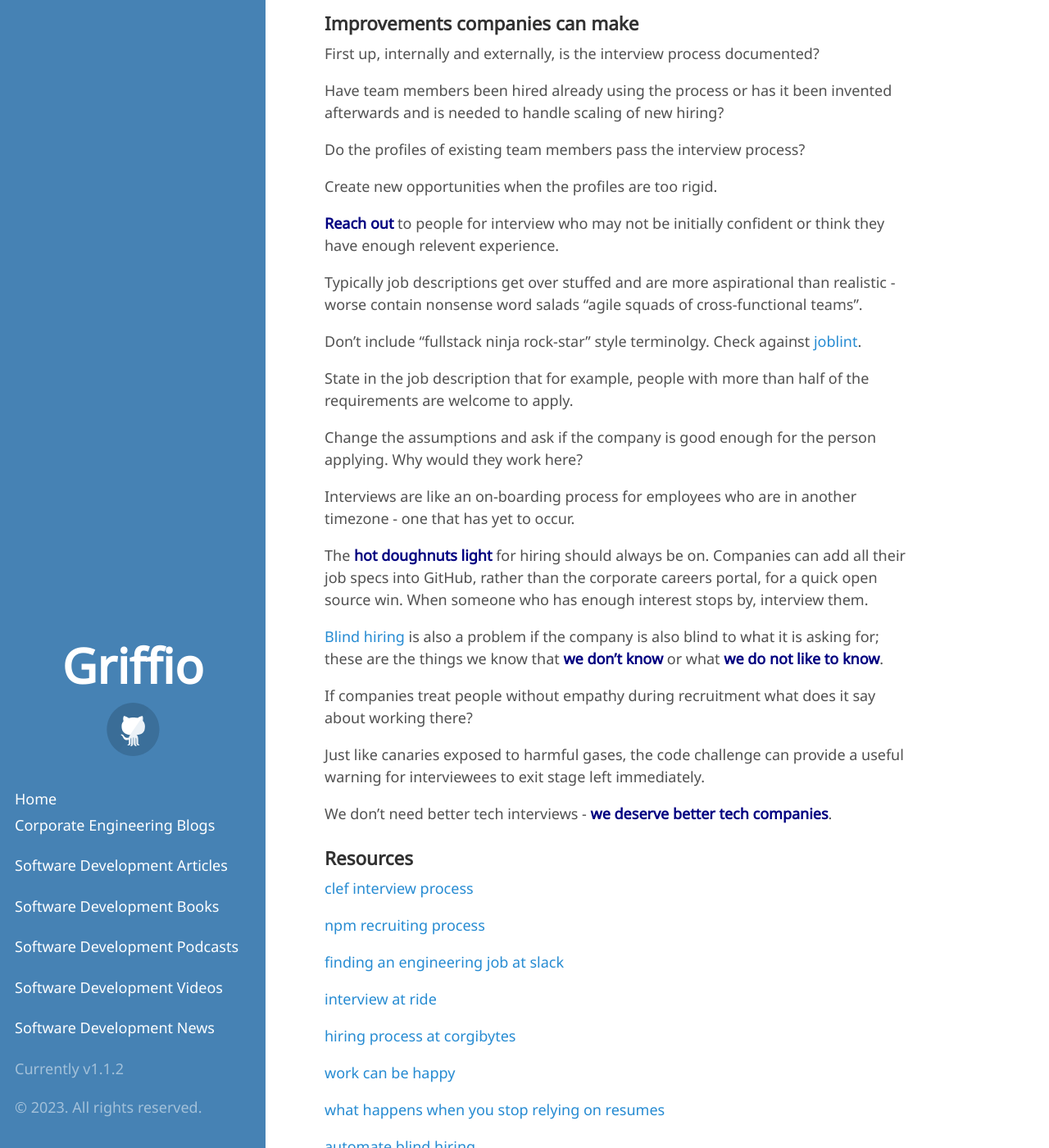
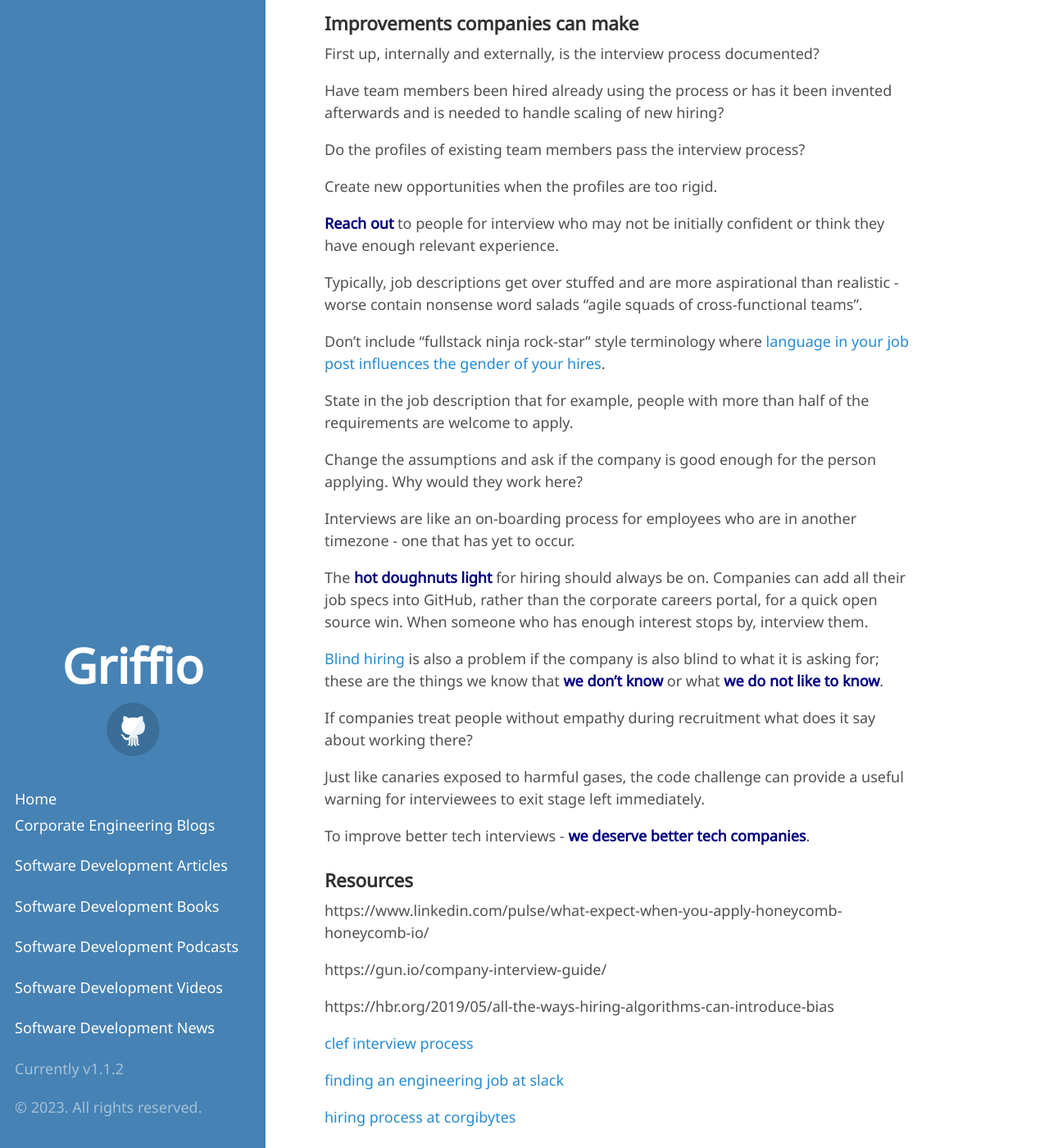
Before and after one commit to griffio/griffio.github.io, a Jekyll site: the page built from _posts/2016-06-12-Culture-Canaries-The-Interview-Coding-Challenge.md, in a window 1280 px wide and 1400 px high, scrolled down 1410 px. Shown: the whole window at 82% size. Built offline with Jekyll 4.4.1, drawn with Linux system fonts in a browser that asks for light colours; some web fonts are replaced; some of the changed text lies outside the part shown.

Commit message:
updated links

```diff
--- a/_posts/2016-06-12-Culture-Canaries-The-Interview-Coding-Challenge.md
+++ b/_posts/2016-06-12-Culture-Canaries-The-Interview-Coding-Challenge.md
@@ -19,7 +19,7 @@
 
 If the code challenge is just viewed as a CAPTURE[1], it's your job to prove you are more than just [dark matter](http://www.hanselman.com/blog/DarkMatterDevelopersTheUnseen99.aspx) of unknown provenance.
 
-[Some](https://triplebyte.com/manifesto) believe in a data driven process so that interviewees can be algorithmically processed.
+[Some](https://hired.com/employers) believe in a data driven process so that interviewees can be algorithmically processed.
 
 **Like a thundering herd**, eventually one will succeed and thus validate an arduous hiring process. See! Our process works. Only the strong survived.
 
@@ -43,11 +43,11 @@
 
 Create new opportunities when the profiles are too rigid.
 
-**Reach out** to people for interview who may not be initially confident or think they have enough relevent experience.
+**Reach out** to people for interview who may not be initially confident or think they have enough relevant experience.
 
-Typically job descriptions get over stuffed and are more aspirational than realistic - worse contain nonsense word salads "agile squads of cross-functional teams".
+Typically, job descriptions get over stuffed and are more aspirational than realistic - worse contain nonsense word salads "agile squads of cross-functional teams".
 
-Don't include "fullstack ninja rock-star" style terminolgy. Check against [joblint](https://www.npmjs.com/package/joblint).
+Don't include "fullstack ninja rock-star" style terminology where [language in your job post influences the gender of your hires](https://textio.com/blog/language-in-your-job-post-predicts-the-gender-of-your-hire/13034792944).
 
 State in the job description that for example, people with more than half of the requirements are welcome to apply.
 
@@ -57,37 +57,35 @@
 
 The **hot doughnuts light** for hiring should always be on. Companies can add all their job specs into GitHub, rather than the corporate careers portal, for a quick open source win. When someone who has enough interest stops by, interview them.
 
-[Blind hiring](https://www.compose.io/articles/how-compose-uses-interviewed-com-and-slack-to-automate-blind-hiring/) is also a problem if the company is also blind to what it is asking for; these are the things we know that **we don’t know** or what **we do not like to know**.
+[Blind hiring](https://resources.workable.com/tutorial/blind-hiring) is also a problem if the company is also blind to what it is asking for; these are the things we know that **we don’t know** or what **we do not like to know**.
 
 If companies treat people without empathy during recruitment what does it say about working there?
 
 Just like canaries exposed to harmful gases, the code challenge can provide a useful warning for interviewees to exit stage left immediately.
 
-We don’t need better tech interviews - **we deserve better tech companies**.
+To improve better tech interviews - **we deserve better tech companies**.
 
 ### Resources
 
+https://www.linkedin.com/pulse/what-expect-when-you-apply-honeycomb-honeycomb-io/
+
+https://gun.io/company-interview-guide/
+
+https://hbr.org/2019/05/all-the-ways-hiring-algorithms-can-introduce-bias
+
 [clef interview process](https://github.com/clef/handbook/blob/master/Operations%20Documents/Interview%20Process.md)
-
-[npm recruiting process](https://github.com/npm/policies/blob/master/recruiting-process.md)
 
 [finding an engineering job at slack](https://slack.engineering/a-walkthrough-guide-to-finding-an-engineering-job-at-slack-dc07dd7b0144)
 
-[interview at ride](https://github.com/ride/interview-prep)
-
 [hiring process at corgibytes](http://corgibytes.com/hiring-process/)
 
-[work can be happy](https://stories.workcanbehappy.com/)
-
 [what happens when you stop relying on resumes](http://blog.alinelerner.com/what-happens-when-you-stop-relying-on-resumes/)
-
-[automate blind hiring](https://www.compose.io/articles/how-compose-uses-interviewed-com-and-slack-to-automate-blind-hiring/)
-
-[triplebyte manifesto](https://triplebyte.com/manifesto)
 
 [dark matter developers the unseen 99](http://www.hanselman.com/blog/darkmatterdeveloperstheunseen99.aspx)
 
 [stackoverflow 2016 survey](http://stackoverflow.com/research/developer-survey-2016#developer-profile-education)
+
+https://blog.alinelerner.com/ive-been-an-engineer-and-a-recruiter-hiring-is-broken-heres-why-and-heres-what-it-should-be-like-instead/
 
 [1] Apply by API, [Plaid](https://plaid.com/careers/#careers-openings) receive job applications as calls to their careers endpoint
 
```
